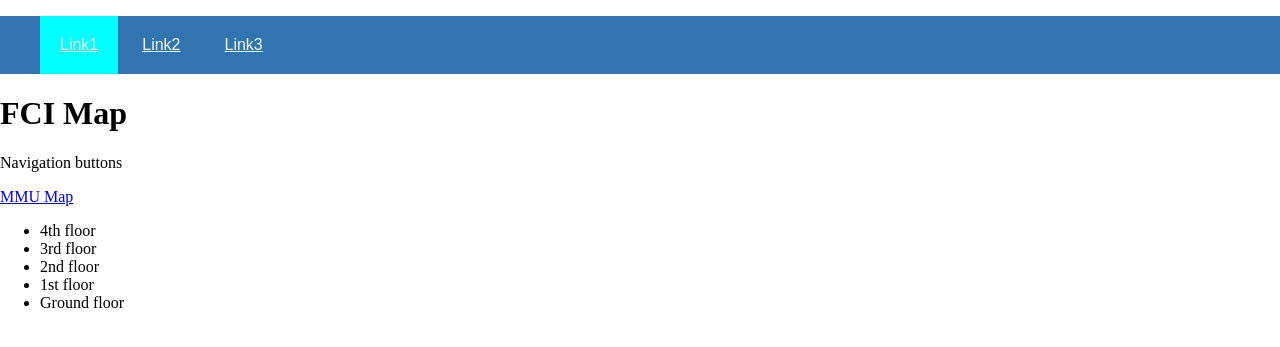
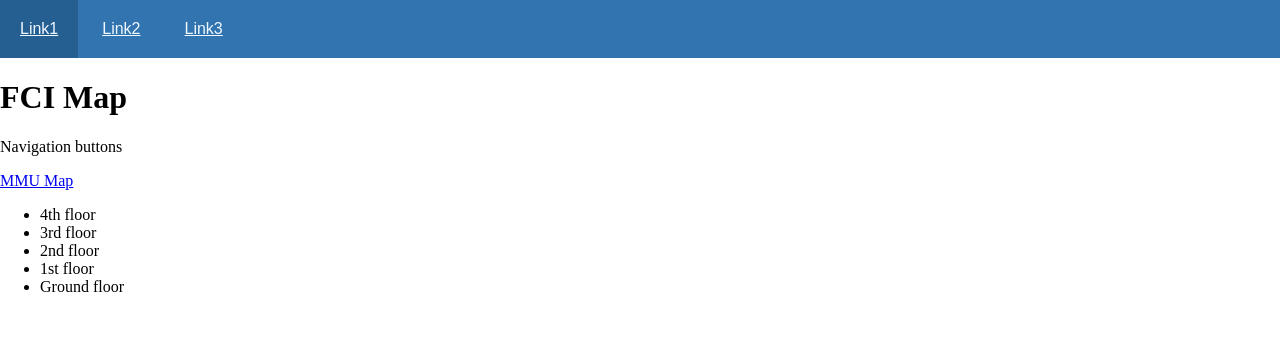
Before and after one commit to nattprog/fcimap, a Flask app: page /index/ in a window 1280 px wide. Shown: the top 347 px of the page. Run offline with Flask 3, Linux system fonts and the light colour scheme.

Commit message:
Made navbar flush with top of screen.

```diff
--- a/static/css/styles.css
+++ b/static/css/styles.css
@@ -14,16 +14,21 @@ html, body {
 
 .TopNavigationBar ul {
     list-style-type: none;
+    margin: 0;
+    padding: 0;
 }
 
 .TopNavigationBar li {
     display: inline-block;
+    margin: 0;
+    padding: 0;
 }
 
 .TopNavigationBar a {
     font-family: Arial, Helvetica, sans-serif;
     color: aliceblue;
     display: block;
+    margin: 0;
     padding: 20px;
 }
 
```
